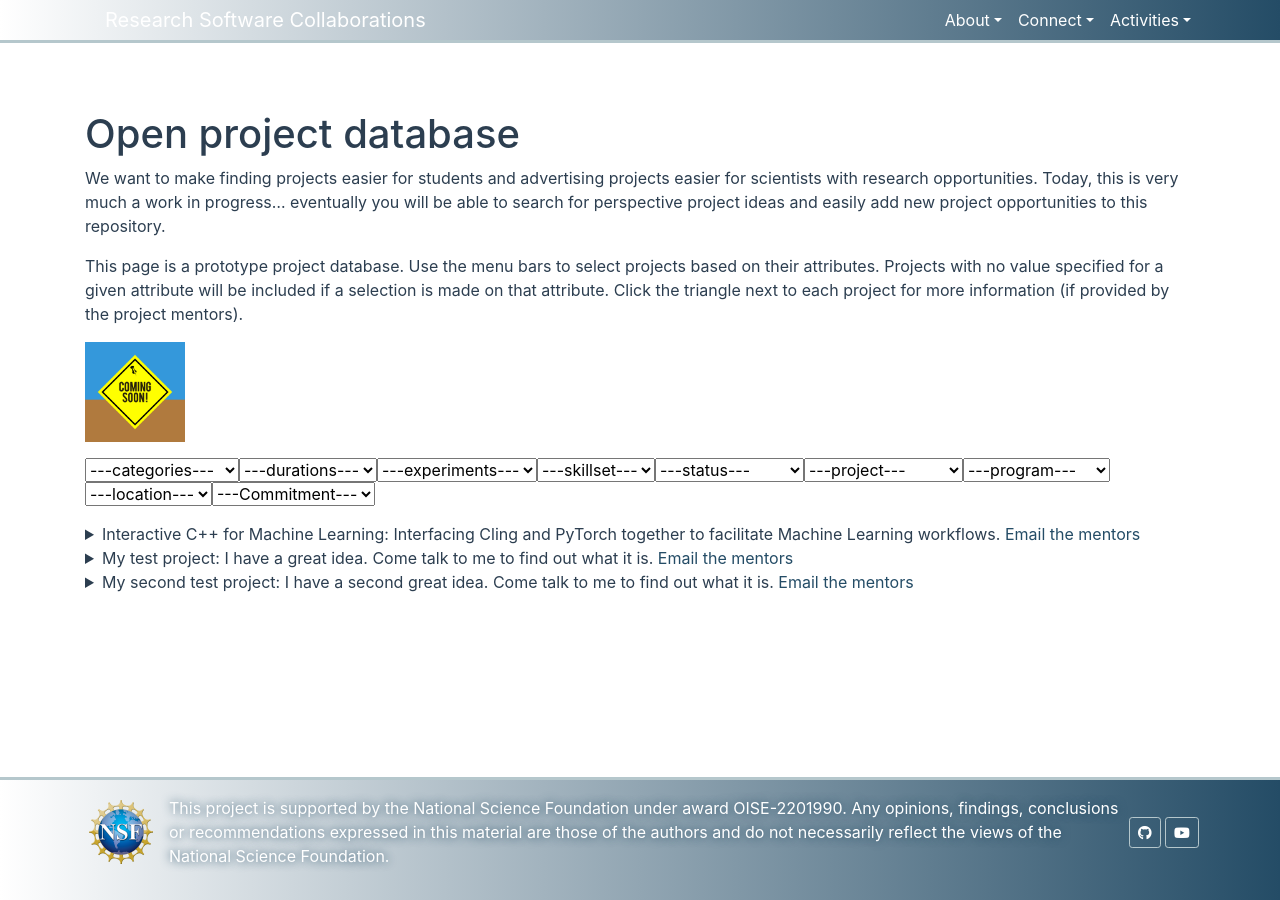
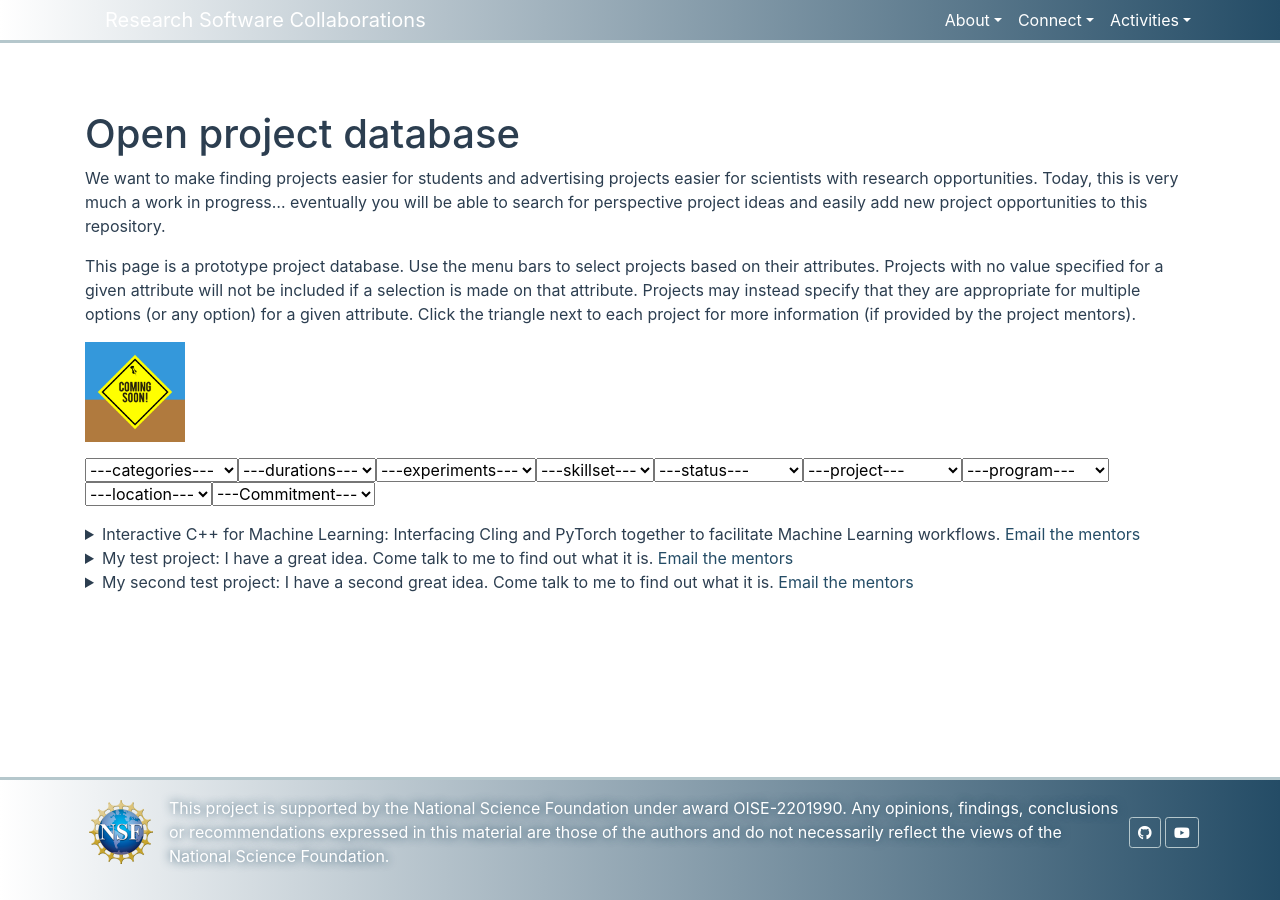
Before and after one commit to research-software-collaborations/research-software-collaborations.github.io, a Jekyll site: the page built from pages/projects.md, in a window 1280 px wide. Built offline with Jekyll 4.4.1, drawn with Linux system fonts in a browser that asks for light colours; cached includes are drawn as plain includes.

Commit message:
add any option

```diff
--- a/_data/projects/cling_pytorch.yml
+++ b/_data/projects/cling_pytorch.yml
@@ -6,6 +6,8 @@ durations:
 skillset:
   - C++
   - ML
+experiment:
+  - Any
 project:
   - compiler research
 location:
--- a/pages/projects.md
+++ b/pages/projects.md
@@ -12,7 +12,8 @@ with research opportunities. Today, this is very much a work in progress... even
 to search for perspective project ideas and easily add new project opportunities to this repository.
 
 This page is a prototype project database. Use the menu bars to select projects based on their attributes. Projects with no value
-specified for a given attribute will be included if a selection is made on that attribute.
+specified for a given attribute will not be included if a selection is made on that attribute. Projects may instead specify
+that they are appropriate for multiple options (or any option) for a given attribute.
 Click the triangle next to each project for more information (if provided by the project mentors).
 
 
@@ -36,10 +37,14 @@ var id = 0;
     var selectedCategory = list.options[list.selectedIndex].text;
     {%- if project[item_hash_0] -%}
        var cats = {{ project[item_hash_0] | jsonify }};
-       if ( !( selectedCategory =='---'+item_name+'---' || cats.includes(selectedCategory) ) ) {
-         show_item = 'none'
+       if ( !( selectedCategory =='---'+item_name+'---' || cats.includes("Any") || cats.includes(selectedCategory) ) ) {
+         show_item = 'none';
        }
-    {%- endif -%}
+  {%- else -%}
+       if ( !( selectedCategory =='---'+item_name+'---' ) ) {
+         show_item = 'none';
+       }
+  {%- endif -%}
   {%- endfor -%}
   projectDiv.style.display = show_item;
 {%- endfor -%}
```
Also changed, not shown: _data/project_metadata.yml (+5 -4 lines).
